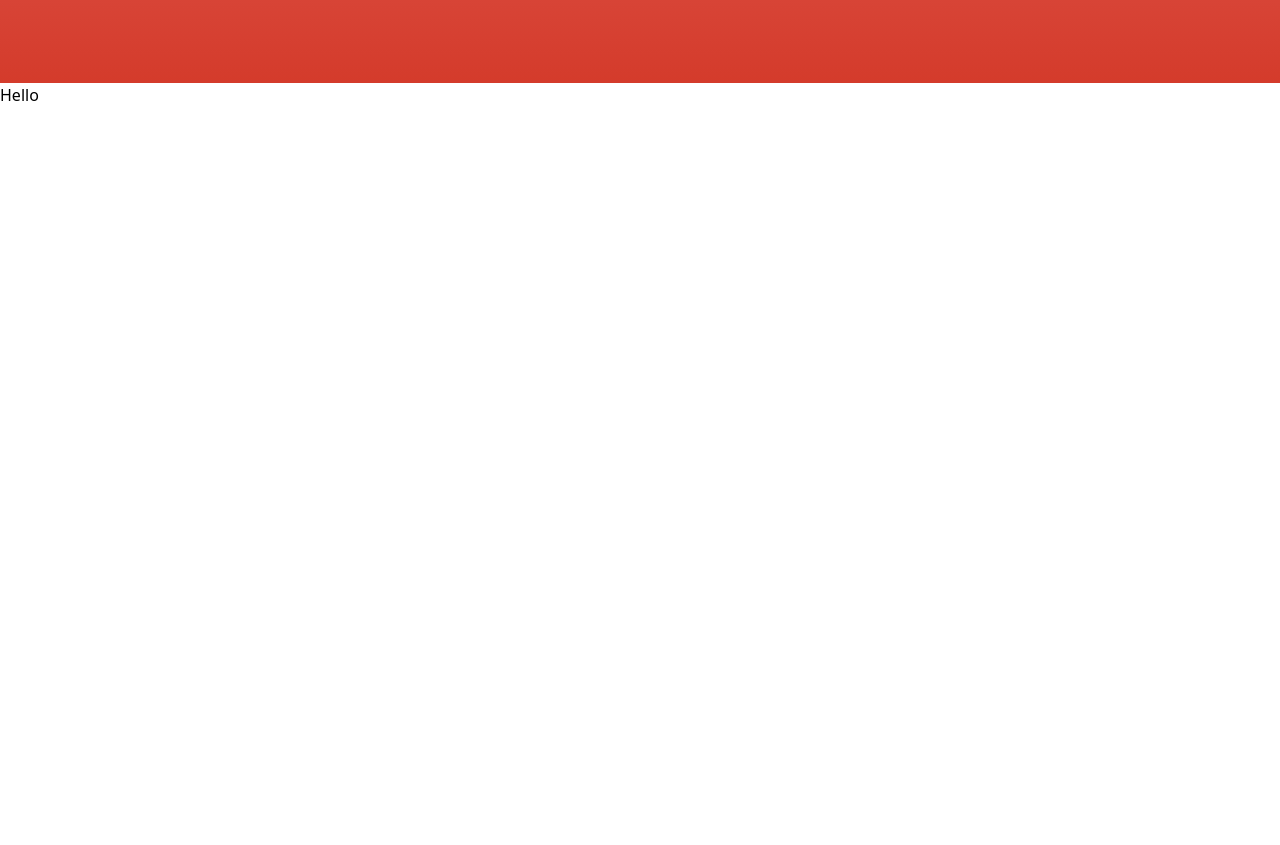
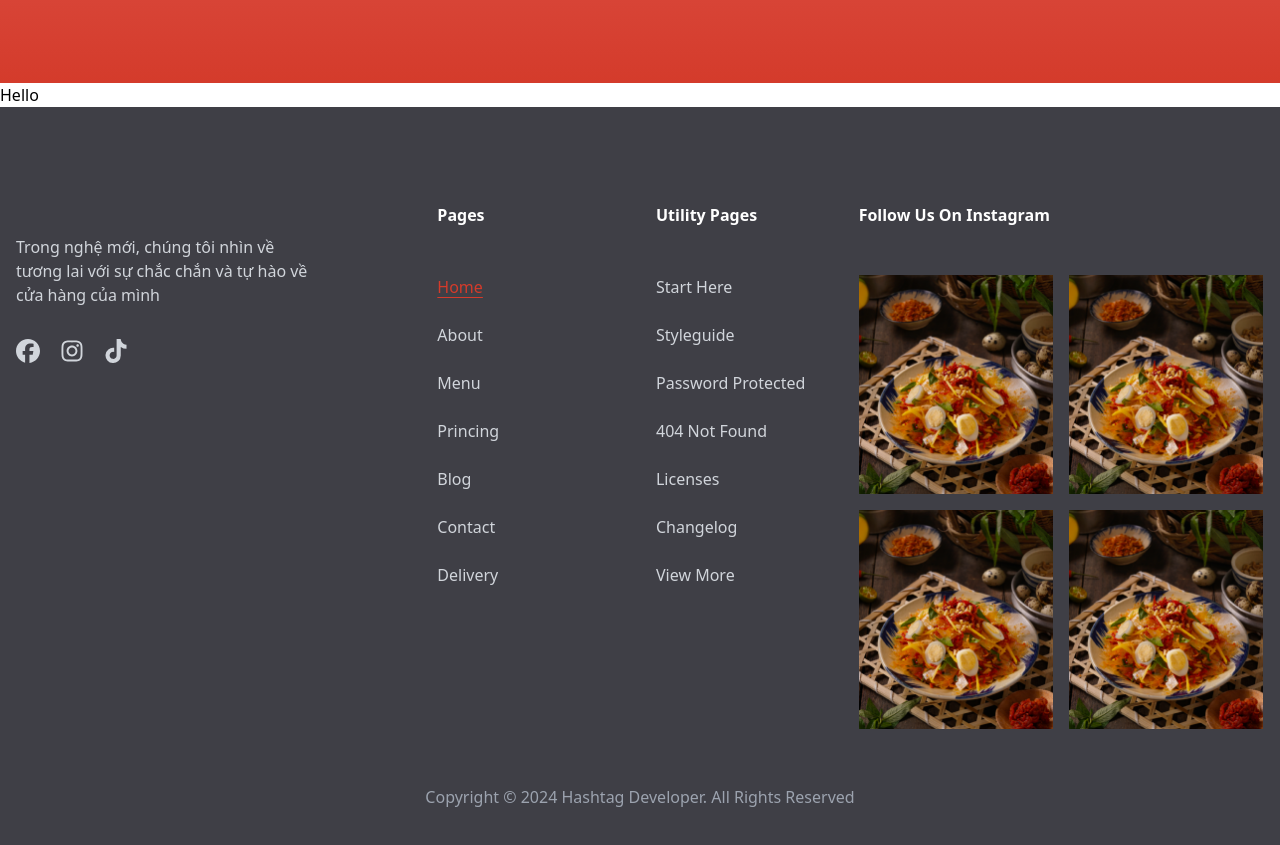
Before and after one commit to 17huutri/what-crave, a React (Vite) app: page / in a window 1280 px wide. Shown: the part 1871-2716 px from the top of the page. Before the commit the page ends 1978 px from the top, so only its background shows below. Built offline with nearby package versions, Linux system fonts and the light colour scheme.

Commit message:
add footer

```diff
--- a/src/App.jsx
+++ b/src/App.jsx
@@ -1,12 +1,14 @@
 import { Outlet } from 'react-router-dom'
 import './App.css'
 import Navbar from './components/Navigation/Navbar'
+import Footer from './components/Navigation/Footer'
 
 export default function App() {
   return (
     <>
       <Navbar />
       <Outlet />
+      <Footer />
     </>
   )
 }
--- /dev/null
+++ b/src/components/Navigation/Footer.jsx
@@ -0,0 +1,115 @@
+import react, { useState } from 'react';
+import { NavLink } from "react-router-dom";
+import { FaFacebook, FaXmark, FaBars, FaTiktok, FaInstagram } from 'react-icons/fa6'
+import img1 from '../../../public/assets/landing_pages/frame1.png';
+
+
+
+const Footer = () => {
+
+
+
+
+    const footerPages = [
+        { path: '/', link: 'Home' },
+        { path: '/about', link: 'About' },
+        { path: '/menu', link: 'Menu' },
+        { path: '/princing', link: 'Princing' },
+        { path: '/blog', link: 'Blog' },
+        { path: '/contact', link: 'Contact' },
+        { path: '/delivery', link: 'Delivery' },
+    ]
+
+    const utilityPages = [
+        'Start Here',
+        'Styleguide',
+        'Password Protected',
+        '404 Not Found',
+        'Licenses',
+        'Changelog',
+        'View More'
+    ]
+    return (
+        <footer className='min-h-[778px] relative bg-zinc-700 lg:py-20' >
+            <nav className='px-4 py-4 max-w-7xl mx-auto justify-between items-start text-gray-300 grid grid-cols-1 md:grid-cols-3 gap-4'>
+                <div>
+                    <div className='py-8 '>
+                        <p>
+                            Trong  nghệ mới, chúng tôi nhìn về
+                        </p>
+                        <p>
+                            tương lai với sự chắc chắn và tự hào về
+                        </p>
+                        <p>
+                            cửa hàng của mình
+                        </p>
+
+                    </div>
+                    {/* menu icons */}
+                    <div className='flex gap-5 items-center text-2xl pb-8'>
+                        <a href="/" className='hover:text-main_color_1'><FaFacebook /></a>
+                        <a href="/" className='hover:text-main_color_1'><FaInstagram /></a>
+                        <a href="/" className='hover:text-main_color_1'><FaTiktok /></a>
+
+                    </div>
+                </div>
+                <div className=' grid gap-x-8 gap-y-4 grid-cols-2'>
+                    <ul className=''>
+                        <li className='text-white text-base font-bold pb-12'>
+                            Pages
+                        </li>
+                        {
+                            footerPages.map(({ path, link }) =>
+                                <li className='pb-6 hover:opacity-80' key={path}>
+                                    <NavLink className={({ isActive, isPending }) =>
+                                        isActive
+                                            ? "active"
+                                            : isPending
+                                                ? "pending"
+                                                : ""
+                                    } to={path}>{link}</NavLink>
+                                </li>)
+                        }
+                    </ul>
+                    <ul>
+                        <li className='text-white text-base font-bold pb-12'>
+                            Utility Pages
+                        </li>
+                        {
+                            utilityPages.map((utilityPage, index) =>
+                                <li className='pb-6 hover:opacity-80' key={index}>
+                                    {utilityPage}
+                                </li>)
+                        }
+                    </ul>
+                </div>
+                <div className='inline-block'>
+                    <span className='text-white text-base font-bold pb-12 inline-block'>Follow Us On Instagram</span>
+                    <div className='grid gap-4 grid-cols-2'>
+                        <div className='max-w-[194px] rounded-xl hover:opacity-80'>
+                            <img src={img1} alt="" />
+                        </div>
+                        <div className='max-w-[194px] rounded-xl hover:opacity-80'>
+                            <img src={img1} alt="" />
+                        </div>
+                        <div className='max-w-[194px] rounded-xl hover:opacity-80'>
+                            <img src={img1} alt="" />
+                        </div>
+                        <div className='max-w-[194px] rounded-xl hover:opacity-80'>
+                            <img src={img1} alt="" />
+                        </div>
+                    </div>
+                </div>
+            </nav>
+
+            <div>
+                <p className='text-base py-6 text-center text-gray-400 lg:pt-10'>
+                    Copyright © 2024 Hashtag Developer. All Rights Reserved
+                </p>
+            </div>
+
+
+        </footer>
+    )
+}
+export default Footer
--- a/src/layouts/MainLayout.jsx
+++ b/src/layouts/MainLayout.jsx
@@ -2,12 +2,14 @@
 import { Outlet } from 'react-router-dom'
 import '../App.css'
 import Navbar from '../components/Navigation/Navbar'
+import Footer from '../components/Navigation/Footer'
 
 export default function MainLayout() {
     return (
         <>
             <Navbar />
             <Outlet />
+            <Footer />
         </>
     )
 }
```
